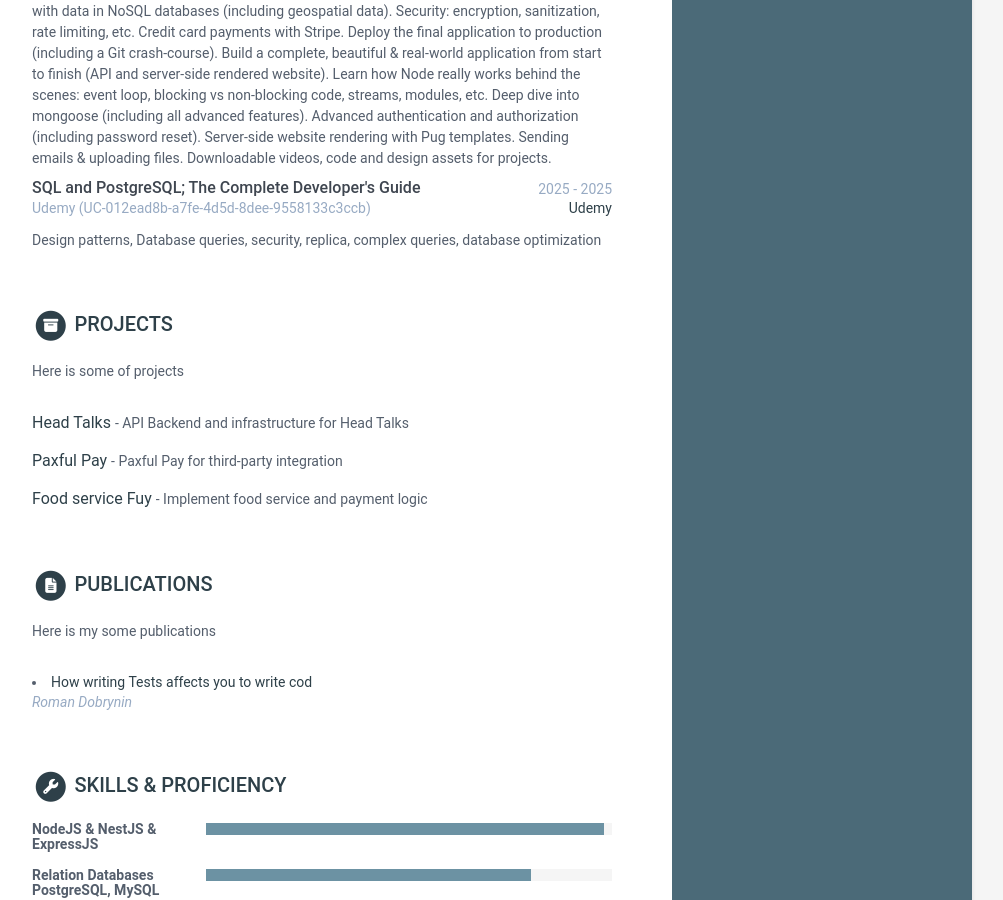
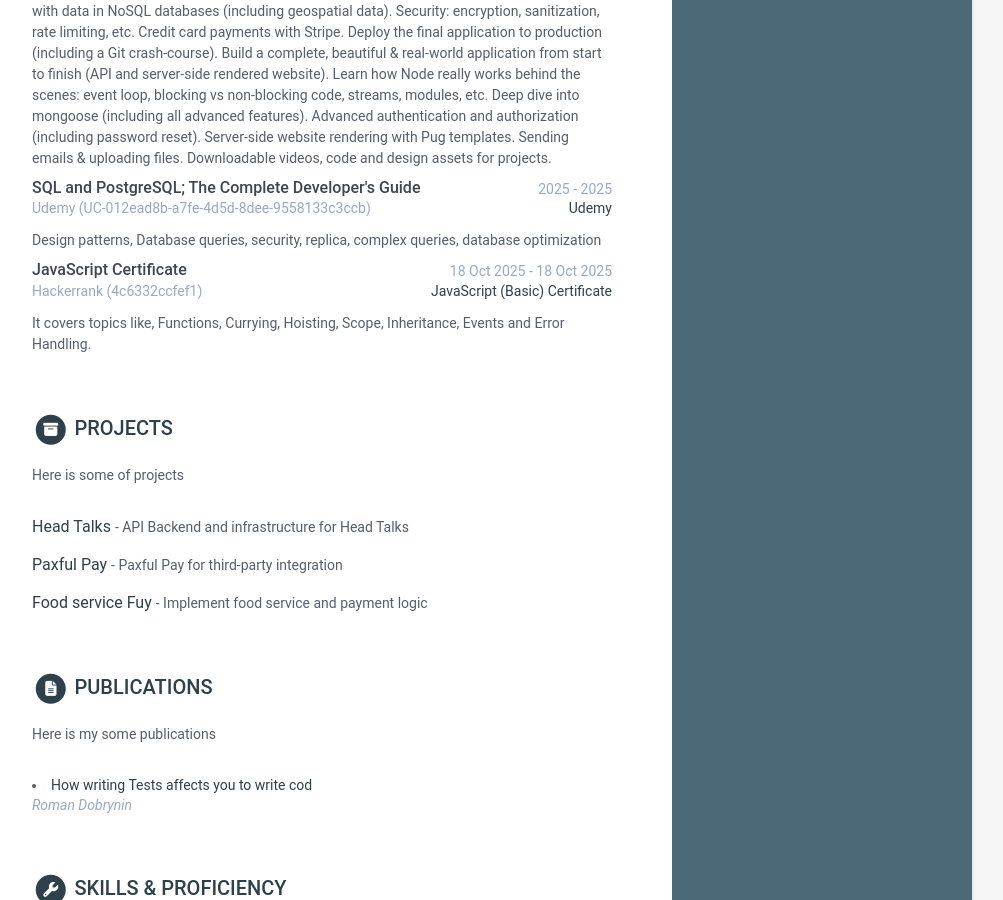
Before and after one commit to rdobrynin/rdobrynin.github.io, a Jekyll site: the page built from index.html, in a window 1280 px wide and 900 px high, scrolled down 2419 px. Shown: the whole window, without its empty margins (168-1171 px from the left). Built offline with Jekyll 4.4.1, drawn with Linux system fonts in a browser that asks for light colours.

Commit message:
add skill

```diff
--- a/_data/data.yml
+++ b/_data/data.yml
@@ -204,6 +204,15 @@ certifications:
           credentialname: Udemy
           details: |
             Design patterns, Database queries, security, replica, complex queries, database optimization
+        - name: JavaScript Certificate
+          start: 18 Oct 2025
+          end: 18 Oct 2025
+          organization: Hackerrank
+          credentialid: 4c6332ccfef1
+          credentialurl: https://www.hackerrank.com/certificates/4c6332ccfef1
+          credentialname: JavaScript (Basic) Certificate
+          details: |
+            It covers topics like, Functions, Currying, Hoisting, Scope, Inheritance, Events and Error Handling.
 
 
 
```
